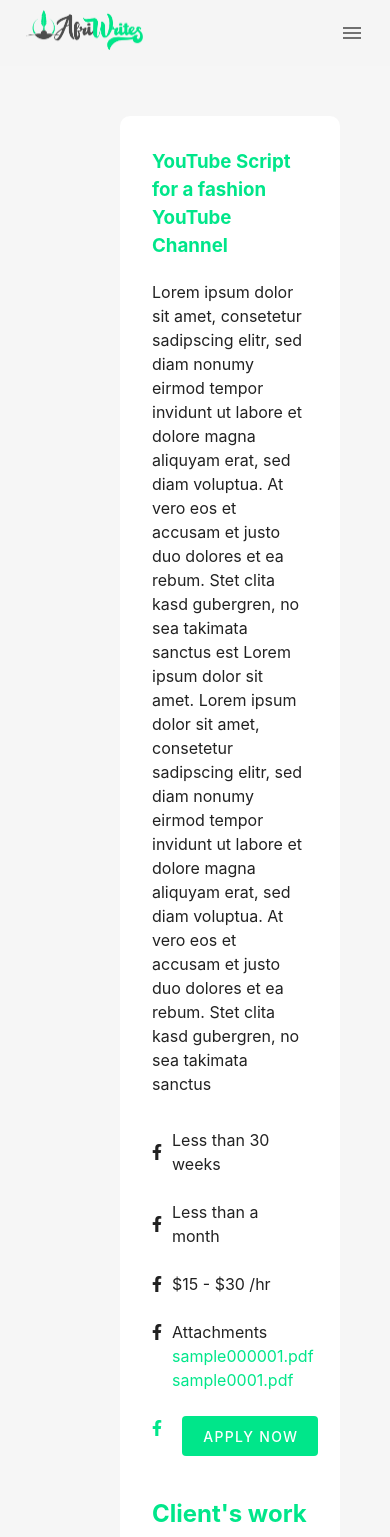
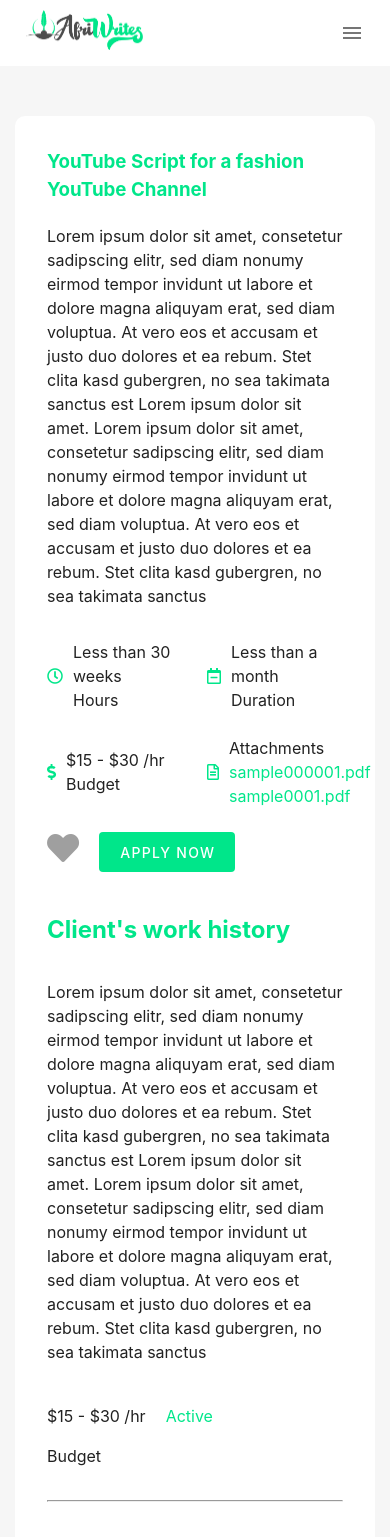
Before and after one commit to tofmat/Afriwrite, a Nuxt app: page /job in a window 390 px wide. Shown: the top 1537 px of the page. Built offline with nearby package versions, Linux system fonts and the light colour scheme.

Commit message:
done responsiveness

```diff
--- a/assets/styles/default.css
+++ b/assets/styles/default.css
@@ -22,7 +22,10 @@
     margin: 0 !important;
 }
 .blueColor {
-    color: blue !important;
+    color: #007BFF !important;
+}
+.ashColor {
+    color: #9F9F9F;
 }
 .textCenter {
     text-align: center;
@@ -46,6 +49,10 @@ hr {
 .mainColor {
     color: #00E68A;
 }
+.redColor{
+    color: #FF5656;
+}
+
 .textItalics{
     font-style: italic;
 }
@@ -65,6 +72,7 @@ hr {
 }
 .navActive{
     color: #00E68A !important;
+    stroke:#00E68A !important;
 }
 .v-list-item--active {
     color: #00E68A !important;
--- a/layouts/dashboard.vue
+++ b/layouts/dashboard.vue
@@ -1,6 +1,6 @@
 <template>
   <v-app>
-    <v-app-bar flat fixed height="inherit" class="headNav" style="position: relative;">
+    <v-app-bar light flat fixed height="inherit" class="headNav whiteBack" style="position: relative;">
       <a href="/"><img src="../assets/images/logo.png" class="logoImage"/></a>
       <v-spacer></v-spacer>
       <v-item-group mandatory class="noMobile">
@@ -14,7 +14,7 @@
               class="theItem"
               >
                 <v-item v-slot="{ active }" class="navheader px-2">
-                  <v-title :class="active ? 'navActive' : ''">{{nav.title}}</v-title>
+                  <v-title :class="active ? '' : ''">{{nav.title}}</v-title>
                 </v-item>
             </v-list-item>
         </div>
@@ -58,17 +58,19 @@
             dense
             class="openNavFull"
             >
-                <v-list-item link class="sideLinkCon">
+                <v-list-item link class="sideLinkCon" to="jobfeed" router exact active-class="navActive">
+                  <!-- <v-item v-slot="{ active }"> -->
                     <v-list-item-icon>
-                      <svg xmlns="http://www.w3.org/2000/svg" viewBox="0 0 17.088 15.58"><g transform="translate(1 1)"><path d="M4.509,10.5H16.58a1.509,1.509,0,0,1,1.509,1.509v7.544a1.509,1.509,0,0,1-1.509,1.509H4.509A1.509,1.509,0,0,1,3,19.553V12.009A1.509,1.509,0,0,1,4.509,10.5Z" transform="translate(-3 -7.482)"/><path class="a" d="M18.035,18.08V6.009A1.509,1.509,0,0,0,16.527,4.5H13.509A1.509,1.509,0,0,0,12,6.009V18.08" transform="translate(-7.473 -4.5)"/></g></svg>
+                      <svg xmlns="http://www.w3.org/2000/svg"  viewBox="0 0 17.088 15.58" class="anana"><g transform="translate(1 1)"><path d="M4.509,10.5H16.58a1.509,1.509,0,0,1,1.509,1.509v7.544a1.509,1.509,0,0,1-1.509,1.509H4.509A1.509,1.509,0,0,1,3,19.553V12.009A1.509,1.509,0,0,1,4.509,10.5Z" transform="translate(-3 -7.482)"/><path class="a" d="M18.035,18.08V6.009A1.509,1.509,0,0,0,16.527,4.5H13.509A1.509,1.509,0,0,0,12,6.009V18.08" transform="translate(-7.473 -4.5)"/></g></svg>
                     </v-list-item-icon>
                     <v-list-item-title>My Job Feed</v-list-item-title>
+                  <!-- </v-item> -->
                 </v-list-item>
                 <v-list-item link class="sideLinkCon">
                     <v-list-item-icon class="iconSpace">
                       <svg xmlns="http://www.w3.org/2000/svg" viewBox="0 0 17.088 21.399"><g transform="translate(1 1)"><path d="M22.588,23.9l-7.544-5.389L7.5,23.9V6.655A2.155,2.155,0,0,1,9.655,4.5H20.433a2.155,2.155,0,0,1,2.155,2.155Z" transform="translate(-7.5 -4.5)"/></g></svg>
                     </v-list-item-icon>
-                    <v-list-item-title>Saved Jobs</v-list-item-title>
+                    <v-list-item-title :class="active ? 'navActive' : ''">Saved Jobs</v-list-item-title>
                 </v-list-item>
                 <v-list-item link class="sideLinkCon">
                     <v-list-item-icon>
@@ -150,18 +152,6 @@ export default {
           to: '/'
         }
       ],
-      items: [
-        {
-          icon: 'mdi-apps',
-          title: 'Welcome',
-          to: '/'
-        },
-        {
-          icon: 'mdi-chart-bubble',
-          title: 'Inspire',
-          to: '/inspire'
-        }
-      ],
       miniVariant: false,
       right: true,
       rightDrawer: false,
@@ -174,6 +164,9 @@ export default {
 <style>
 body {
    background-color: #F6F6F6;
+}
+.whiteBack {
+  background-color: white !important;
 }
 .sideLinkCon{
   margin: 7px 0;
@@ -237,6 +230,7 @@ body {
   stroke-linejoin:round;
   stroke-width:1px;
 }
+
 @media(max-width: 600px){
     .logoImage {
         width: 50%;
--- a/pages/job.vue
+++ b/pages/job.vue
@@ -4,27 +4,39 @@
       <div class="jobI">
         <div class="jobDetails">
           <div class="row">
-            <v-col cols="12" sm="9">
+            <v-col cols="12" sm="12" lg="9">
               <div class="jobDetailsTexts">
                 <h3 class="mb-5 mainColor">YouTube Script for a fashion YouTube Channel</h3>
                 <p>Lorem ipsum dolor sit amet, consetetur sadipscing elitr, sed diam nonumy eirmod tempor invidunt ut labore et dolore magna aliquyam erat, sed diam voluptua. At vero eos et accusam et justo duo dolores et ea rebum. Stet clita kasd gubergren, no sea takimata sanctus est Lorem ipsum dolor sit amet. Lorem ipsum dolor sit amet, consetetur sadipscing elitr, sed diam nonumy eirmod tempor invidunt ut labore et dolore magna aliquyam erat, sed diam voluptua. At vero eos et accusam et justo duo dolores et ea rebum. Stet clita kasd gubergren, no sea takimata sanctus</p>
               </div>
               <div class="row alignCenter jobTips mt-5">
-                <v-col cols="12" sm="4" class="flex alignCenter">
-                  <i class="fab fa-facebook-f"></i>
-                  <p>Less than 30 weeks</p>
+                <v-col cols="6" sm="4" >
+                  <div class="flex alignCenter">
+                    <i class="far fa-clock"></i>
+                    <div>
+                    <p>Less than 30 weeks</p>
+                    <p>Hours</p>
+                    </div>
+                  </div>
                 </v-col>
-                <v-col cols="12" sm="4" class="flex alignCenter">
-                  <i class="fab fa-facebook-f"></i>
+                <v-col cols="6" sm="4" class="flex alignCenter">
+                  <i class="far fa-calendar-minus"></i>
+                  <div>
                   <p>Less than a month</p>
+                  <p>Duration</p>
+                  </div>
                 </v-col>
-                <v-col cols="12" sm="4" class="flex alignCenter">
-                  <i class="fab fa-facebook-f"></i>
-                  <p>$15 - $30 /hr</p>
+                <v-col cols="6" sm="4" class="flex alignCenter">
+                  <i class="fas fa-dollar-sign"></i>
+                  <div>
+                    <p>$15 - $30 /hr</p>
+                    <p>Budget</p>
+                  </div>
+
                 </v-col>
-                <v-col cols="12" sm="4" class="flex">
+                <v-col cols="6" sm="4" class="flex alignCenter">
                   <div>
-                    <i class="fab fa-facebook-f"></i>
+                    <i class="far fa-file-alt"></i>
                   </div>
                   <div>
                     <p>Attachments</p>
@@ -34,11 +46,11 @@
                 </v-col>
               </div>
             </v-col>
-            <v-col cols="12" sm="3" class="flex">
+            <v-col cols="12" sm="12" lg="3" class="flex">
               <div class="jobFav">
-                <i class="fab fa-facebook-f"></i>
+                <i class="fas fa-heart fa-2x ashColor"></i>
               </div>
-              <v-btn class="findBtn">Apply Now</v-btn>
+              <v-btn class="findBtn" to="jobapply">Apply Now</v-btn>
             </v-col>
           </div>
         </div>
@@ -103,12 +115,18 @@ layout: 'dashboard'
 }
 .jobTips i{
   margin-right: 10px;
+  color: #00E68A;
 }
 .jobFav i{
   margin-right: 20px;
-  color: #00E68A;
+  /* color: #00E68A; */
 }
 .jobClientPrice{
   margin-right: 20px;
 }
+@media(max-width: 1000px){
+  .dashDefaultContent{
+      margin: 50px 15px 20px 15px;
+  }
+}
 </style>
--- a/pages/jobApply.vue
+++ b/pages/jobApply.vue
@@ -11,15 +11,15 @@
               </div>
               <div class="row alignCenter jobTips mt-5">
                 <v-col cols="12" sm="4" class="flex alignCenter">
-                  <i class="fab fa-facebook-f"></i>
+                  <i class="far fa-clock"></i>
                   <p>Less than 30 weeks</p>
                 </v-col>
                 <v-col cols="12" sm="4" class="flex alignCenter">
-                  <i class="fab fa-facebook-f"></i>
+                  <i class="far fa-calendar-minus"></i>
                   <p>Less than a month</p>
                 </v-col>
                 <v-col cols="12" sm="4" class="flex alignCenter">
-                  <i class="fab fa-facebook-f"></i>
+                  <i class="fas fa-dollar-sign"></i>
                   <p>$15 - $30 /hr</p>
                 </v-col>
               </div>
@@ -29,7 +29,7 @@
         <div class="mt-10">
           <textarea name="apply" id="apply" cols="30" rows="10" class="textArea"></textarea>
           <div class="flex alignCenter attachFile mt-5">
-            <i class="fab fa-facebook-f"></i>
+            <i class="fas fa-paperclip"></i>
             <p>Attach Files</p>
           </div>
           <div class="mt-10">
@@ -85,4 +85,9 @@ layout: 'dashboard'
   margin-right: 10px;
   color: #00E68A;
 }
+@media(max-width: 1000px){
+  .dashDefaultContent{
+      margin: 50px 15px 20px 15px;
+  }
+}
 </style>
--- a/pages/jobfeed.vue
+++ b/pages/jobfeed.vue
@@ -1,7 +1,7 @@
 <template>
   <div class="dashDefaultContent">
      <div class="row">
-        <v-col cols="12" sm="4" class="">
+        <v-col cols="12" sm="12" lg="4" class="dashDef">
           <div class="dashSlate">
             <div class="dashSearch">
               <h3>Start Your Search</h3>
@@ -74,7 +74,7 @@
             </div>
           </div>
         </v-col>
-        <v-col cols="12" sm="8" class="">
+        <v-col cols="12" sm="12" lg="8" class="">
           <div class="jobInfo">
             <div class="row">
               <v-col cols="12" sm="8" class="jobDesc">
@@ -83,23 +83,23 @@
               </v-col>
               <v-col cols="12" sm="4" class="jobControls">
                   <div class="flex alignCenter jobControl">
-                    <i class="fab fa-facebook-f"></i>
+                    <i class="fas fa-dollar-sign mainColor"></i>
                     <p>Basic Level</p>
                   </div>
                   <div class="flex alignCenter jobControl">
-                    <i class="fab fa-facebook-f"></i>
+                    <i class="far fa-folder blueColor"></i>
                     <p>Type Fixed</p>
                   </div>
                   <div class="flex alignCenter jobControl">
-                    <i class="fab fa-facebook-f"></i>
+                    <i class="far fa-clock redColor"></i>
                     <p>Less than a week</p>
                   </div>
                   <div class="flex alignCenter jobControl">
-                    <i class="fab fa-facebook-f"></i>
+                    <i class="fas fa-heart ashColor"></i>
                     <p>Click to save</p>
                   </div>
                   <div class="flex alignCenter jobControl">
-                    <v-btn class="findBtn mt-5">View Job</v-btn>
+                    <v-btn class="findBtn mt-5" to="job">View Job</v-btn>
                   </div>
               </v-col>
             </div>
@@ -112,23 +112,23 @@
               </v-col>
               <v-col cols="12" sm="4" class="jobControls">
                   <div class="flex alignCenter jobControl">
-                    <i class="fab fa-facebook-f"></i>
+                    <i class="fas fa-dollar-sign mainColor"></i>
                     <p>Basic Level</p>
                   </div>
                   <div class="flex alignCenter jobControl">
-                    <i class="fab fa-facebook-f"></i>
+                    <i class="far fa-folder blueColor"></i>
                     <p>Type Fixed</p>
                   </div>
                   <div class="flex alignCenter jobControl">
-                    <i class="fab fa-facebook-f"></i>
+                    <i class="far fa-clock redColor"></i>
                     <p>Less than a week</p>
                   </div>
                   <div class="flex alignCenter jobControl">
-                    <i class="fab fa-facebook-f"></i>
+                    <i class="fas fa-heart ashColor"></i>
                     <p>Click to save</p>
                   </div>
                   <div class="flex alignCenter jobControl">
-                    <v-btn class="findBtn mt-5">View Job</v-btn>
+                    <v-btn class="findBtn mt-5" to="job">View Job</v-btn>
                   </div>
               </v-col>
             </div>
@@ -141,23 +141,23 @@
               </v-col>
               <v-col cols="12" sm="4" class="jobControls">
                   <div class="flex alignCenter jobControl">
-                    <i class="fab fa-facebook-f"></i>
+                    <i class="fas fa-dollar-sign mainColor"></i>
                     <p>Basic Level</p>
                   </div>
                   <div class="flex alignCenter jobControl">
-                    <i class="fab fa-facebook-f"></i>
+                    <i class="far fa-folder blueColor"></i>
                     <p>Type Fixed</p>
                   </div>
                   <div class="flex alignCenter jobControl">
-                    <i class="fab fa-facebook-f"></i>
+                    <i class="far fa-clock redColor"></i>
                     <p>Less than a week</p>
                   </div>
                   <div class="flex alignCenter jobControl">
-                    <i class="fab fa-facebook-f"></i>
+                    <i class="fas fa-heart ashColor"></i>
                     <p>Click to save</p>
                   </div>
                   <div class="flex alignCenter jobControl">
-                    <v-btn class="findBtn mt-5">View Job</v-btn>
+                    <v-btn class="findBtn mt-5" to="job">View Job</v-btn>
                   </div>
               </v-col>
             </div>
@@ -176,6 +176,9 @@ export default {
 </script>
 
 <style>
+.dashDef {
+  padding-top: 0 !important;
+}
 .dashSlate {
   background-color: white;
   padding: 2em;
@@ -209,6 +212,7 @@ export default {
 }
 .jobControls i {
   margin-right: 10px;
+  /* color: #00E68A; */
 }
 .jobControl{
   margin-bottom: 10px;
@@ -226,4 +230,9 @@ export default {
   background-color: white;
   margin-bottom: 30px;
 }
+@media(max-width: 1000px){
+  .dashDefaultContent{
+      margin: 50px 10px 20px 10px;
+  }
+}
 </style>
--- a/pages/profile.vue
+++ b/pages/profile.vue
@@ -2,21 +2,21 @@
   <div>
       <div>
           <div class="row">
-              <v-col cols="12" sm="9" class="">
+              <v-col cols="12" sm="12" lg="9" class="">
                   <div class="dashMainContent">
                     <div>
                         <div class="row">
-                            <v-col cols="12" sm="3" class="profilePicture">
+                            <v-col cols="12" sm="4" lg="3" class="profilePicture">
                                 <img src="../assets/images/Profil.png" alt="ProfilePic">
                             </v-col>
-                            <v-col cols="12" sm="5">
+                            <v-col cols="12" sm="8" lg="5">
                                 <div class="nameAndLocation">
                                     <h1>Christian Johnson</h1>
                                     <div class="flex alignCenter mb-3 lca"><i class="fas fa-map-marker-alt textMainColor"></i><p class="noMargin textMainColor">Accra, Ghana</p></div>
                                     <p class="textMainColor">Lorem ipsum dolor sit amet, consetetur sadipscing elitr, sed diam nonumy eirmod tempor invidunt ut labore et dolore magna aliquyam erat, sed diam. More</p>
                                 </div>
                             </v-col>
-                            <v-col cols="12" sm="4">
+                            <v-col cols="12" sm="4" lg="4">
                                 <div class="jobStat">
                                     <h2>82%</h2>
                                     <div class="percent"></div>
@@ -28,19 +28,19 @@
                     </div>
                     <div class="mt-10">
                         <div class="row textCenter">
-                            <v-col cols="12" sm="3">
+                            <v-col cols="6" sm="3">
                                 <h3 class="mb-2">$50.00</h3>
                                 <p class="textMainColor">Hourly Rate</p>
                             </v-col>
-                            <v-col cols="12" sm="3">
+                            <v-col cols="6" sm="3">
                                 <h3 class="mb-2">$50k+</h3>
                                 <p class="textMainColor">Total Earned</p>
                             </v-col>
-                            <v-col cols="12" sm="3">
+                            <v-col cols="6" sm="3">
                                 <h3 class="mb-2">37</h3>
                                 <p class="textMainColor">Jobs</p>
                             </v-col>
-                            <v-col cols="12" sm="3">
+                            <v-col cols="6" sm="3">
                                 <h3 class="mb-2">5,188</h3>
                                 <p class="textMainColor">Hours Worked</p>
                             </v-col>
@@ -99,7 +99,7 @@
                     </div>
                   </div>
               </v-col>
-              <v-col cols="12" sm="3" class="rightSideDash">
+              <v-col cols="12" sm="12" lg="3" class="rightSideDash">
                   <div>
                         <v-btn class="myBtn findBtn fullWidth">
                             Edit Profile
@@ -189,4 +189,9 @@ export default {
     box-shadow: none !important;
     margin-right: 10px;
 }
+@media(max-width: 1000px){
+  .dashMainContent{
+      margin: 50px 15px 20px 15px;
+  }
+}
 </style>
```
